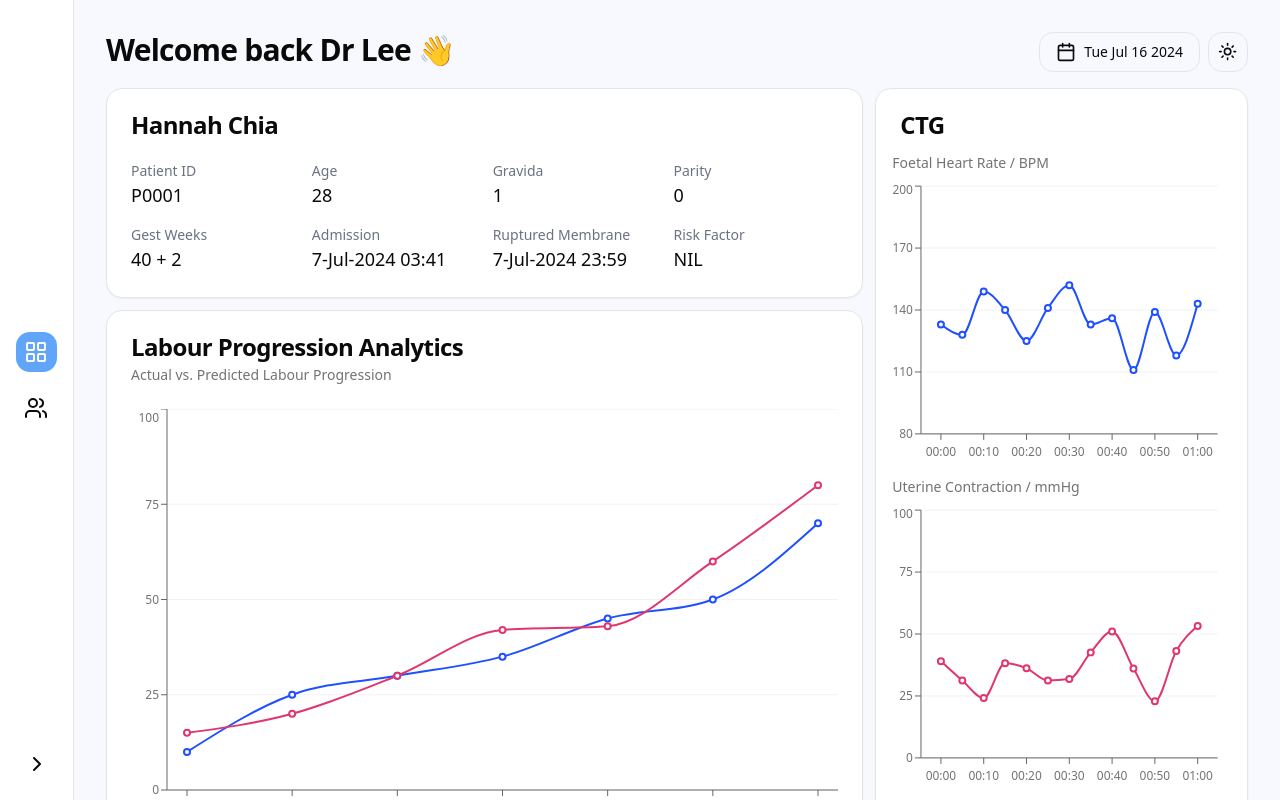
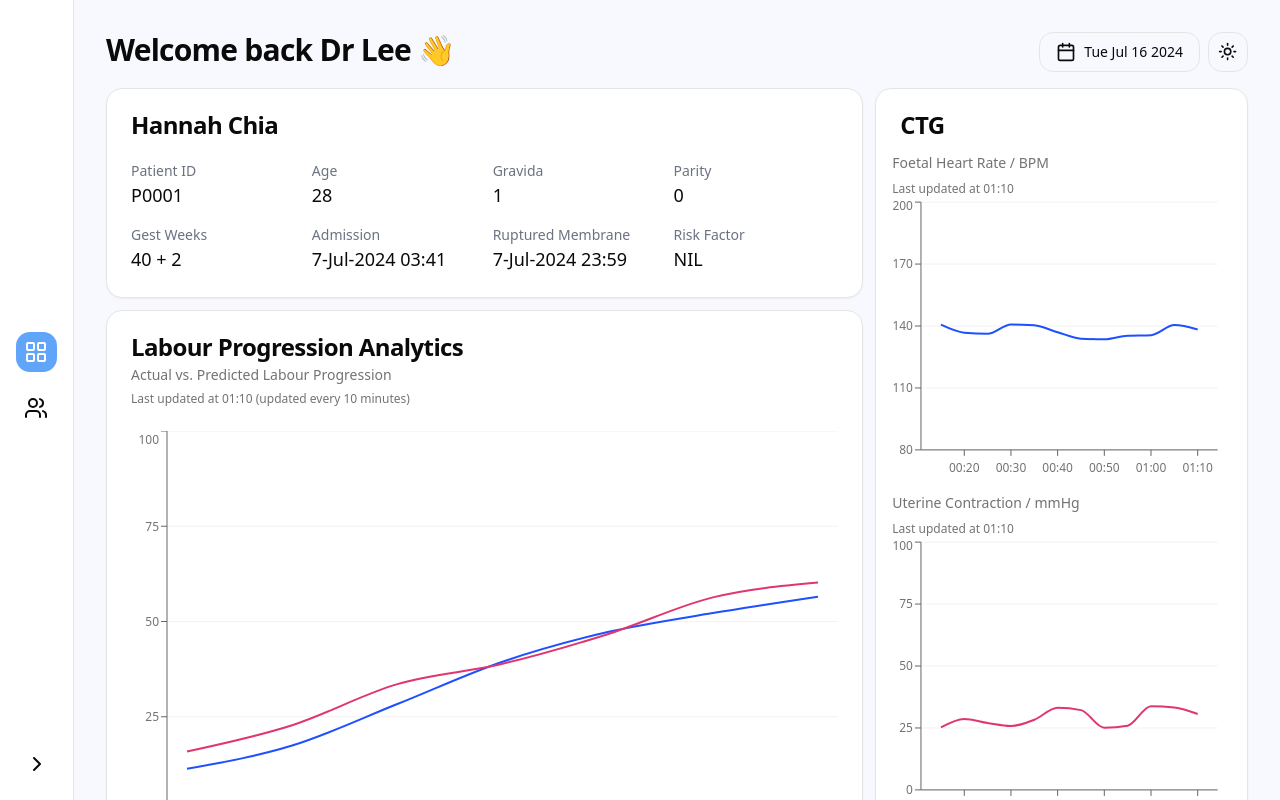
Before and after one commit to evanyan13/fetu, a Next.js app in the folder frontend/: page / in a window 1280 px wide. Built offline with nearby package versions, Linux system fonts and the light colour scheme.

Commit message:
Add running chart data

```diff
--- a/frontend/components/dashboard/CtgChart.tsx
+++ b/frontend/components/dashboard/CtgChart.tsx
@@ -1,22 +1,12 @@
-"use client"
+"use client";
 
-import { CartesianGrid, Legend, Line, LineChart, XAxis, YAxis } from "recharts"
+import { CartesianGrid,  Line, LineChart, XAxis, YAxis } from "recharts";
 
-import {
-  Card,
-  CardContent,
-  CardDescription,
-  CardFooter,
-  CardHeader,
-  CardTitle,
-} from "@/components/ui/card"
+import { Card, CardContent, CardDescription, CardHeader, CardTitle } from "@/components/ui/card";
 
-import {
-  ChartContainer,
-  ChartTooltip,
-  ChartTooltipContent,
-  ChartConfig,
-} from "@/components/ui/chart"
+import { ChartContainer, ChartTooltip, ChartTooltipContent, ChartConfig } from "@/components/ui/chart";
+import { useEffect, useMemo, useState } from "react";
+import { addMinutes } from "@/lib/utils";
 
 interface CtgData {
   time: string;
@@ -27,11 +17,11 @@ interface CtgData {
 
 // Helper functions to generate random values
 function getRandomHeartRate() {
-  return Math.floor(Math.random() * (160 - 110 + 1)) + 110;
+  return Math.floor(Math.random() * (160 - 130 + 1) * 0.5) + 130;
 }
 
 function getRandomUterineContraction(time: number) {
-  const base = Math.random() * 40;
+  const base = Math.random() * 20;
   const multiplier = time > 30 ? 1 : 0.5;
   const offset = 20;
   return base * multiplier + offset;
@@ -42,47 +32,84 @@ function generateRandomCervicalDilation(previousValue: number) {
   return Math.min(previousValue + increment, 6);
 }
 
-// Generate synthetic CTG data for demo purposes
-const ctgData: CtgData[] = [];
-let previousCervicalDilation = 2;
-
-for (let i = 0; i <= 60; i += 5) {
-  const hours = Math.floor(i / 60);
-  const minutes = i % 60;
-  const time = `${String(hours).padStart(2, "0")}:${String(minutes).padStart(2, "0")}`;
-
-  previousCervicalDilation = generateRandomCervicalDilation(previousCervicalDilation);
-
-  ctgData.push({
-    time,
-    heartRate: getRandomHeartRate(),
-    uterineContraction: getRandomUterineContraction(i),
-    cervicalDilation: previousCervicalDilation,
-  });
-}
-
 const fhrConfig = {
   heartRate: {
     label: "heart-rate",
     color: "hsl(var(--chart-1))",
   },
-} satisfies ChartConfig
+} satisfies ChartConfig;
 
 const utcConfig = {
   uterineContraction: {
     label: "uterine-contraction",
     color: "hsl(var(--chart-2))",
   },
-} satisfies ChartConfig
+} satisfies ChartConfig;
 
 const cdConfig = {
   cervicalDilation: {
     label: "cervical-dilation",
     color: "hsl(var(--chart-3))",
   },
-} satisfies ChartConfig
+} satisfies ChartConfig;
 
 export function CtgChart() {
+  const [ctgData, setCtgData] = useState<CtgData[]>([]);
+  const [previousCervicalDilation, setPreviousCervicalDilation] = useState(2);
+
+  useEffect(() => {
+    const initialData: CtgData[] = [];
+    for (let i = 0; i <= 60; i += 5) {
+      const hours = Math.floor(i / 60);
+      const minutes = i % 60;
+      const time = `${String(hours).padStart(2, "0")}:${String(minutes).padStart(2, "0")}`;
+
+      const newHeartRate = getRandomHeartRate();
+      const newContraction = getRandomUterineContraction(i);
+      const newCervicalDilation = generateRandomCervicalDilation(previousCervicalDilation);
+
+      initialData.push({
+        time,
+        heartRate: newHeartRate,
+        uterineContraction: newContraction,
+        cervicalDilation: newCervicalDilation,
+      });
+    }
+    setCtgData(initialData);
+  }, []);
+
+  useEffect(() => {
+    const interval = setInterval(() => {
+      setCtgData((prevData) => {
+        const lastTime = prevData.length > 0 ? prevData[prevData.length - 1].time : "00:00";
+
+        const newTime = addMinutes(lastTime, 5);
+
+        const newCervicalDilation = generateRandomCervicalDilation(previousCervicalDilation);
+        setPreviousCervicalDilation(newCervicalDilation);
+
+        const newDataPoint: CtgData = {
+          time: newTime,
+          heartRate: getRandomHeartRate(),
+          uterineContraction: getRandomUterineContraction(prevData.length * 5),
+          cervicalDilation: newCervicalDilation,
+        };
+
+        return [...prevData.slice(-11), newDataPoint];
+      });
+    }, 2500);
+
+    return () => clearInterval(interval);
+  }, [previousCervicalDilation]);
+
+  const renderLastUpdatedAt = useMemo(() => {
+    if (ctgData.length == 0) {
+      return "";
+    }
+    const lastEntry = ctgData[ctgData.length - 1];
+    return lastEntry.time;
+  }, [ctgData]);
+
   return (
     <Card className="w-full h-full">
       <CardHeader className="pb-2">
@@ -90,102 +117,42 @@ export function CtgChart() {
       </CardHeader>
 
       <CardContent className="pl-0">
-        <CardDescription className="pl-4 py-2">
-          Foetal Heart Rate / BPM
-        </CardDescription>
+        <CardDescription className="pl-4 py-2">Foetal Heart Rate / BPM</CardDescription>
+        <CardDescription className="text-xs pl-4">Last updated at {renderLastUpdatedAt}</CardDescription>
         <ChartContainer config={fhrConfig} className="w-full h-72">
-          <LineChart
-            id="foetal-heart-rate-chart"
-            accessibilityLayer
-            data={ctgData}
-          >
+          <LineChart id="foetal-heart-rate-chart" accessibilityLayer data={ctgData}>
             <CartesianGrid vertical={false} />
-            <XAxis
-              dataKey="time"
-              tickLine={true}
-              axisLine={true}
-              tickMargin={8}
-              padding={{ left: 20, right: 20 }}
-            />
-            <YAxis
-              type="number"
-              domain={[80, 200]}
-              width={40}
-            />
+            <XAxis dataKey="time" tickLine={true} axisLine={true} tickMargin={8} padding={{ left: 20, right: 20 }} />
+            <YAxis type="number" domain={[80, 200]} width={40} />
             <ChartTooltip cursor={false} content={<ChartTooltipContent />} />
-            <Line
-              dataKey="heartRate"
-              type="monotone"
-              stroke="var(--color-heartRate)"
-              strokeWidth={2}
-            />
+            <Line dataKey="heartRate" type="monotone" stroke="var(--color-heartRate)" strokeWidth={2} />
           </LineChart>
         </ChartContainer>
 
-        <CardDescription className="pl-4 py-2">
-          Uterine Contraction / mmHg
-        </CardDescription>
+        <CardDescription className="pl-4 py-2">Uterine Contraction / mmHg</CardDescription>
+        <CardDescription className="text-xs pl-4">Last updated at {renderLastUpdatedAt}</CardDescription>
         <ChartContainer config={utcConfig} className="w-full h-72">
-          <LineChart
-            id="uterine-contraction-chart"
-            accessibilityLayer
-            data={ctgData}
-          >
+          <LineChart id="uterine-contraction-chart" accessibilityLayer data={ctgData}>
             <CartesianGrid vertical={false} />
-            <XAxis
-              dataKey="time"
-              tickLine={true}
-              axisLine={true}
-              tickMargin={8}
-              padding={{ left: 20, right: 20 }}
-            />
-            <YAxis
-              type="number"
-              domain={[0, 100]}
-              width={40}
-            />
+            <XAxis dataKey="time" tickLine={true} axisLine={true} tickMargin={8} padding={{ left: 20, right: 20 }} />
+            <YAxis type="number" domain={[0, 100]} width={40} />
             <ChartTooltip cursor={false} content={<ChartTooltipContent />} />
-            <Line
-              dataKey="uterineContraction"
-              type="monotone"
-              stroke="var(--color-uterineContraction)"
-              strokeWidth={2}
-            />
+            <Line dataKey="uterineContraction" type="monotone" stroke="var(--color-uterineContraction)" strokeWidth={2} />
           </LineChart>
         </ChartContainer>
 
-        <CardDescription className="pl-4 py-2">
-          Cervical Dilation / cm
-        </CardDescription>
+        <CardDescription className="pl-4 py-2">Cervical Dilation / cm</CardDescription>
+        <CardDescription className="text-xs pl-4">Last updated at {renderLastUpdatedAt}</CardDescription>
         <ChartContainer config={cdConfig} className="w-full h-72">
-          <LineChart
-            id="cervical-dilation-chart"
-            accessibilityLayer
-            data={ctgData}
-          >
+          <LineChart id="cervical-dilation-chart" accessibilityLayer data={ctgData}>
             <CartesianGrid vertical={false} />
-            <XAxis
-              dataKey="time"
-              tickLine={true}
-              axisLine={true}
-              tickMargin={8}
-              padding={{ left: 20, right: 20 }}
-            />
-            <YAxis
-              type="number"
-              domain={[0, 10]}
-              width={40}
-            />
+            <XAxis dataKey="time" tickLine={true} axisLine={true} tickMargin={8} padding={{ left: 20, right: 20 }} />
+            <YAxis type="number" domain={[0, 10]} width={40} />
             <ChartTooltip cursor={false} content={<ChartTooltipContent />} />
-            <Line
-              dataKey="cervicalDilation"
-              type="monotone"
-              stroke="var(--color-cervicalDilation)"
-              strokeWidth={2}
-            />
+            <Line dataKey="cervicalDilation" type="monotone" stroke="var(--color-cervicalDilation)" strokeWidth={2} />
           </LineChart>
         </ChartContainer>
       </CardContent>
     </Card>
-  )
+  );
 }
--- a/frontend/components/dashboard/LabourProgressChart.tsx
+++ b/frontend/components/dashboard/LabourProgressChart.tsx
@@ -17,16 +17,20 @@ import {
   ChartTooltip,
   ChartTooltipContent,
 } from "@/components/ui/chart"
+import { useEffect, useMemo, useState } from "react"
+import { addMinutes } from "@/lib/utils"
 
-const chartData = [
-  { time: "00:00", actual: 10, predicted: 15 },
-  { time: "00:30", actual: 25, predicted: 20 },
-  { time: "01:00", actual: 30, predicted: 30 },
-  { time: "01:30", actual: 35, predicted: 42 },
-  { time: "02:00", actual: 45, predicted: 43 },
-  { time: "02:30", actual: 50, predicted: 60 },
-  { time: "03:00", actual: 70, predicted: 80 },
-]
+interface ChartDataPoint {
+  time: string,
+  actual: number,
+  predicted: number
+}
+
+// Helper functions to generate gradually increasing values
+function getGradualValue(prevValue: number) {
+  const increment = Math.random() * 5 + 2; // Increase by a random value between 2 and 7
+  return prevValue + increment;
+}
 
 const chartConfig = {
   actual: {
@@ -40,11 +44,52 @@ const chartConfig = {
 } satisfies ChartConfig
 
 export function LabourProgressChart() {
+  const [chartData, setChartData] = useState<ChartDataPoint[]>([
+    { time: "00:00", actual: 10, predicted: 15 },
+    { time: "00:10", actual: 13, predicted: 17 },
+    { time: "00:20", actual: 23, predicted: 30 },
+    { time: "00:30", actual: 35, predicted: 38 },
+    { time: "00:40", actual: 45, predicted: 40 },
+    { time: "00:50", actual: 50, predicted: 55 },
+    { time: "01:00", actual: 55, predicted: 58 },
+  ])
+
+  useEffect(() => {
+    const interval = setInterval(() => {
+      setChartData((prevData) => {
+        const lastEntry = prevData[prevData.length - 1];
+        const newTime = addMinutes(lastEntry.time, 10); // Add 30 minutes to the last time
+
+        const newActual = getGradualValue(lastEntry.actual);
+        const newPredicted = getGradualValue(lastEntry.predicted);
+
+        const newDataPoint = {
+          time: newTime,
+          actual: newActual,
+          predicted: newPredicted,
+        };
+
+        return [...prevData.slice(-6), newDataPoint]; // Keep only the last 7 data points
+      });
+    }, 5000); // Update every 10 seconds
+
+    return () => clearInterval(interval);
+  }, []);
+
+  const renderLastUpdatedAt = useMemo(() => {
+    if (chartData.length == 0) {
+      return "";
+    }
+    const lastEntry = chartData[chartData.length - 1];
+    return lastEntry.time;
+  }, [chartData]);
+
   return (
     <Card>
       <CardHeader>
         <CardTitle>Labour Progression Analytics</CardTitle>
         <CardDescription>Actual vs. Predicted Labour Progression</CardDescription>
+        <CardDescription className='text-xs'>Last updated at {renderLastUpdatedAt} (updated every 10 minutes)</CardDescription>
       </CardHeader>
 
       <CardContent className="pl-0">
--- a/frontend/lib/utils.ts
+++ b/frontend/lib/utils.ts
@@ -9,3 +9,11 @@ export function getToday() {
   const today = new Date()
   return today.toDateString()
 }
+
+export const addMinutes = (time: string, minutesToAdd: number) => {
+  const [hours, minutes] = time.split(":").map(Number);
+  const totalMinutes = hours * 60 + minutes + minutesToAdd;
+  const newHours = Math.floor(totalMinutes / 60);
+  const newMinutes = totalMinutes % 60;
+  return `${String(newHours).padStart(2, "0")}:${String(newMinutes).padStart(2, "0")}`;
+};
```
